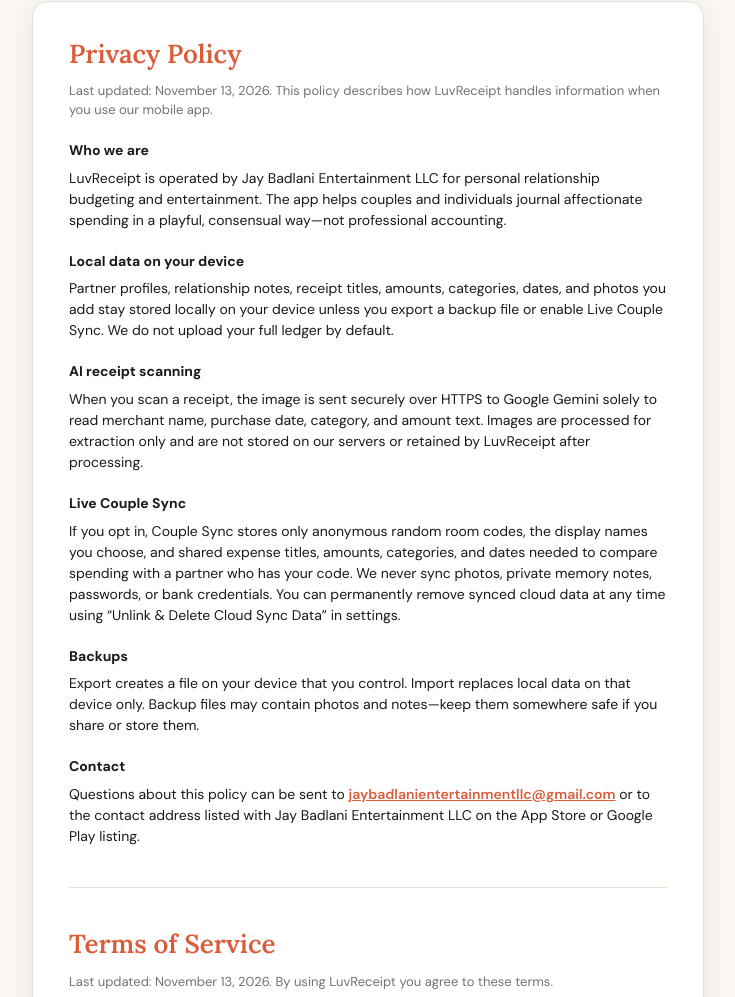
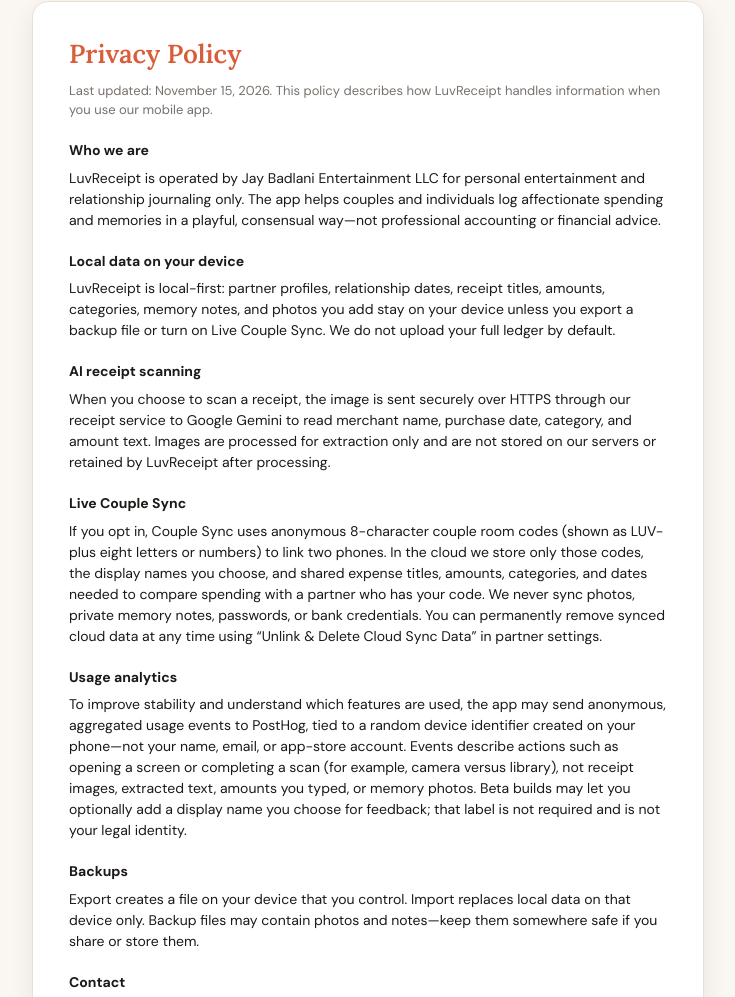
Before and after one commit to jaybadlanicomedy-jpg/luvreceipt-legal, a plain HTML site: page index.html in a window 1280 px wide. Shown: the part 258-1255 px from the top of the page, without its empty margins (272-1007 px from the left). Drawn offline with Linux system fonts and the light colour scheme.

Commit message:
Updated privacy policy and terms for PostHog and Couple Sync

```diff
--- a/index.html
+++ b/index.html
@@ -220,39 +220,51 @@
         <section id="privacy" class="document" aria-labelledby="privacy-heading">
           <h2 id="privacy-heading">Privacy Policy</h2>
           <p class="lede">
-            Last updated: November 13, 2026. This policy describes how LuvReceipt handles information
+            Last updated: November 15, 2026. This policy describes how LuvReceipt handles information
             when you use our mobile app.
           </p>
 
           <h3>Who we are</h3>
           <p>
-            LuvReceipt is operated by Jay Badlani Entertainment LLC for personal relationship budgeting and
-            entertainment. The app helps couples and individuals journal affectionate spending in a
-            playful, consensual way—not professional accounting.
+            LuvReceipt is operated by Jay Badlani Entertainment LLC for personal entertainment and
+            relationship journaling only. The app helps couples and individuals log affectionate spending
+            and memories in a playful, consensual way—not professional accounting or financial advice.
           </p>
 
           <h3>Local data on your device</h3>
           <p>
-            Partner profiles, relationship notes, receipt titles, amounts, categories, dates, and
-            photos you add stay stored locally on your device unless you export a backup file or enable
-            Live Couple Sync. We do not upload your full ledger by default.
+            LuvReceipt is local-first: partner profiles, relationship dates, receipt titles, amounts,
+            categories, memory notes, and photos you add stay on your device unless you export a backup
+            file or turn on Live Couple Sync. We do not upload your full ledger by default.
           </p>
 
           <h3>AI receipt scanning</h3>
           <p>
-            When you scan a receipt, the image is sent securely over HTTPS to Google Gemini solely to
-            read merchant name, purchase date, category, and amount text. Images are processed for
-            extraction only and are not stored on our servers or retained by LuvReceipt after
-            processing.
+            When you choose to scan a receipt, the image is sent securely over HTTPS through our receipt
+            service to Google Gemini to read merchant name, purchase date, category, and amount text.
+            Images are processed for extraction only and are not stored on our servers or retained by
+            LuvReceipt after processing.
           </p>
 
           <h3>Live Couple Sync</h3>
           <p>
-            If you opt in, Couple Sync stores only anonymous random room codes, the display names you
-            choose, and shared expense titles, amounts, categories, and dates needed to compare spending
-            with a partner who has your code. We never sync photos, private memory notes, passwords,
-            or bank credentials. You can permanently remove synced cloud data at any time using &ldquo;Unlink
-            &amp; Delete Cloud Sync Data&rdquo; in settings.
+            If you opt in, Couple Sync uses anonymous 8-character couple room codes (shown as LUV- plus
+            eight letters or numbers) to link two phones. In the cloud we store only those codes, the
+            display names you choose, and shared expense titles, amounts, categories, and dates needed to
+            compare spending with a partner who has your code. We never sync photos, private memory
+            notes, passwords, or bank credentials. You can permanently remove synced cloud data at any
+            time using &ldquo;Unlink &amp; Delete Cloud Sync Data&rdquo; in partner settings.
+          </p>
+
+          <h3>Usage analytics</h3>
+          <p>
+            To improve stability and understand which features are used, the app may send anonymous,
+            aggregated usage events to PostHog, tied to a random device identifier created on your
+            phone—not your name, email, or app-store account. Events describe actions such as opening a
+            screen or completing a scan (for example, camera versus library), not receipt images,
+            extracted text, amounts you typed, or memory photos. Beta builds may let you optionally add a
+            display name you choose for feedback; that label is not required and is not your legal
+            identity.
           </p>
 
           <h3>Backups</h3>
@@ -274,7 +286,7 @@
         <section id="terms" class="document" aria-labelledby="terms-heading">
           <h2 id="terms-heading">Terms of Service</h2>
           <p class="lede">
-            Last updated: November 13, 2026. By using LuvReceipt you agree to these terms.
+            Last updated: November 15, 2026. By using LuvReceipt you agree to these terms.
           </p>
 
           <h3>Personal use only</h3>
```
